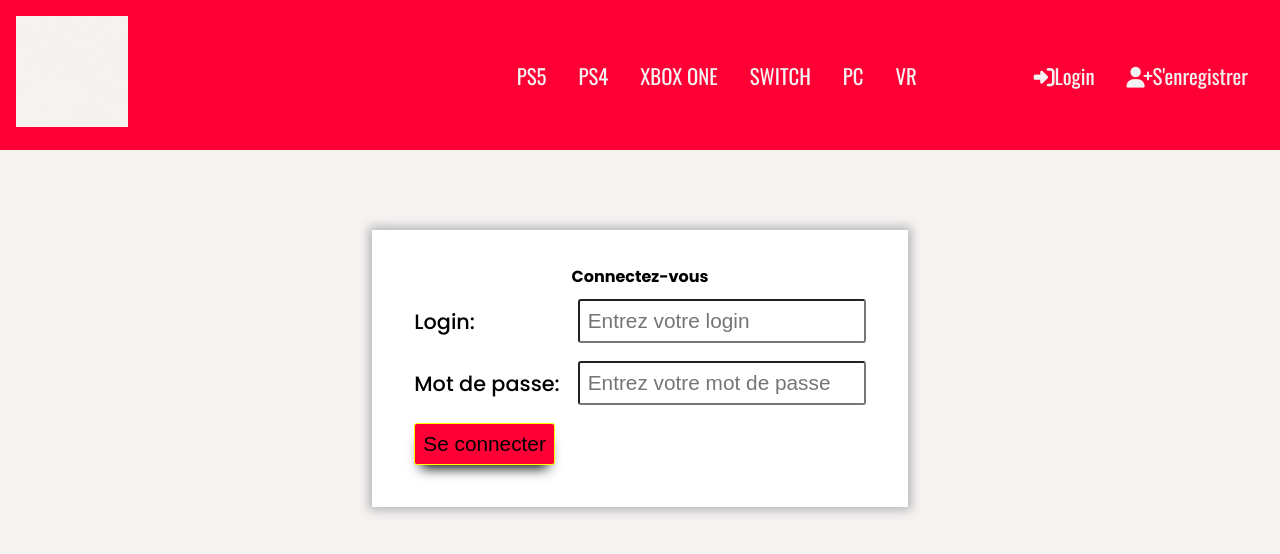
After one commit to PierreHardy99/Atelier-PHP-Blog-gaming, a PHP site: page /src/pages/login.php in a window 1280 px wide. The commit adds this page. Shown: the top 554 px of the page. Run offline with PHP 8.4, Linux system fonts and the light colour scheme; some libraries are stand-ins or nearby versions.

Commit message:
Ajout système d'enregistrement

```diff
--- a/src/common/footer.php
+++ b/src/common/footer.php
@@ -1,4 +1,4 @@
 <footer class="bg">
     <img src="../../src/img/site/logotest.gif" alt="Logo Belgium Video Gaming">
-    <p>2021 &copy; <a href="https://aftercoaching.be">After Coaching</a></p>
+    <p>2021 &copy; <a href="#">BELGIUM VIDEO GAMING</a></p>
 </footer>
--- a/src/common/nav.php
+++ b/src/common/nav.php
@@ -15,8 +15,8 @@
     <div>
     <nav>
         <ul>
-            <li><a href=""><i class="fas fa-sign-in-alt"></i>Login</a></li>
-            <li><a href=""><i class="fas fa-user-plus"></i>S'enregistrer</a></li>
+            <li><a href="../../src/pages/login.php"><i class="fas fa-sign-in-alt"></i>Login</a></li>
+            <li><a href="../../src/pages/register.php"><i class="fas fa-user-plus"></i>S'enregistrer</a></li>
         </ul>
     </nav>
     </div>
--- a/src/common/template.php
+++ b/src/common/template.php
@@ -3,14 +3,14 @@
 ?>
 
 <!DOCTYPE html>
-<html lang="en">
+<html lang="fr">
 <head>
     <meta charset="UTF-8">
     <meta http-equiv="X-UA-Compatible" content="IE=edge">
     <meta name="viewport" content="width=device-width, initial-scale=1.0">
     <title><?= $titre?></title>
     <link rel="stylesheet" href="../../src/css/style.css">
-    <link rel="stylesheet" href=".././src/css/generique.css">
+    <link rel="stylesheet" href="../../src/css/generique.css">
     <link rel="icon" type="image/png" sizes="16x16" href="../../src/img/site/logo-150px.png">
     <link href="https://fonts.googleapis.com/css2?family=Oswald:wght@200;300;400;600;700&family=Poppins:wght@100;200;300;500;700&display=swap" rel="stylesheet">
     <script src="https://kit.fontawesome.com/83f4286022.js" crossorigin="anonymous"></script>
--- a/src/css/style.css
+++ b/src/css/style.css
@@ -26,7 +26,7 @@ header nav ul{
     display: flex;
     list-style: none;
     font-family: 'Oswald', sans-serif;
-    font-size: 2rem;
+    font-size: 1.3rem;
 }
 
 header nav ul li a{
@@ -130,3 +130,64 @@ footer p{
     text-decoration: none;
     color: #F5F2F2;
 }
+
+/* ENREGISTRER USER */
+.login{
+    display: table;
+    margin: 5rem auto;
+    padding: 2rem;
+    background: white;
+    box-shadow: 0px 0px 10px 3px rgb(0 0 0 / 27%);
+}
+.login table td{
+    padding: 0.5rem;
+    font-size: 1.3rem;
+
+}
+
+.login input{
+    padding: 0.5rem;
+    border-radius: 3px;
+    font-size: 1.3rem;
+}
+
+.login input[type=file]::-webkit-file-upload-button {
+    border: 1px solid yellow;
+    background: #FF0036;
+    font-size: 1.3rem;
+    padding: 0.7rem;
+    margin-bottom: 0.5rem;
+    width: 50%;
+    border-radius: 3px;
+    box-shadow: 0px 10px 13px -7px black, 1px 2px 3px 3px rgba(0,0,0,0);
+    cursor: pointer;
+
+}
+
+.login input[type=submit]{
+    background: #FF0036;
+    box-shadow: 0px 10px 13px -7px #000000, 1px 2px 3px 3px rgba(0,0,0,0);
+    border: 1px solid yellow;
+    cursor: pointer;
+}
+
+.login input[type=submit]:hover{
+    animation: change 3s infinite;
+    color: white;
+    -webkit-text-stroke: 1px black;
+}
+
+.registerOk{
+    text-align: center;
+    padding: 12rem;
+}
+
+
+/* Animation couleur bouton */
+
+@keyframes change {
+    0%{ background-color: #FF0036;}
+    33%{ background-color: black;}
+    66%{ background-color: yellow;}
+    100%{ background-color: #FF0036;}
+}
--- /dev/null
+++ b/src/pages/login.php
@@ -0,0 +1,36 @@
+<?php
+    $titre = "Connectez-vous";
+    require "../../src/common/template.php";
+
+
+?>
+
+<section>
+    <form action="" method="post" class="login">
+        <table>
+            <thead>
+
+                <tr>
+                    <th colspan="2">Connectez-vous</th>
+                </tr>
+
+            </thead>
+            <tbody>
+
+                <tr>
+                    <td>Login:</td>
+                    <td><input type="text" name="login" require placeholder="Entrez votre login"></td>
+                </tr>
+
+                    <td>Mot de passe:</td>
+                    <td><input type="password" name="mdp" require placeholder="Entrez votre mot de passe"></td>
+                </tr>
+
+                <tr>
+                    <td><input type="submit" value="Se connecter"></td>
+                </tr>
+
+            </tbody>
+        </table>
+    </form>
+</section>
```
Also changed, not shown: error.php (added, +16 -0 lines), src/fonctions/dbFonctions.php (added, +11 -0 lines), src/fonctions/mesFonctions.php (added, +50 -0 lines), src/pages/register.php (added, +180 -0 lines), .htaccess (added), src/fonctions/dbFonction.php (deleted), src/img/site/defaut_avatar.png (added).
